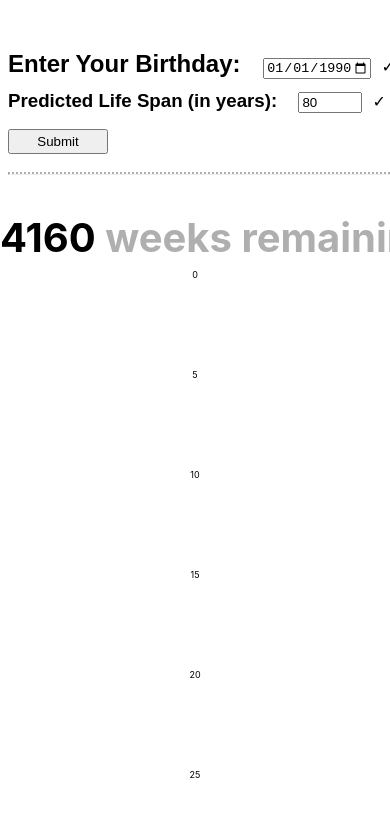
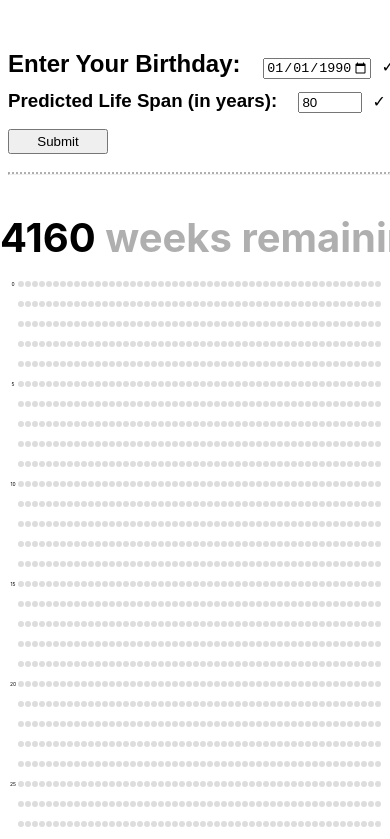
Before and after one commit to chadohta/weeks-remaining, a React (Create React App) app: page / in a window 390 px wide. Shown: the top 839 px of the page. Built offline with nearby package versions, Linux system fonts and the light colour scheme.

Commit message:
minor updates for mobile

```diff
--- a/src/pages/Home.jsx
+++ b/src/pages/Home.jsx
@@ -151,7 +151,7 @@ class Home extends Component {
         const { grid, labels, weeksRemaining } = this.state;
 
         return (
-            <div>
+            <div id="home">
                 <div className="input-container">
                     <div>
                         <label for="bday"> <h2> Enter Your Birthday: </h2> </label>
--- a/src/styles/GridNode.css
+++ b/src/styles/GridNode.css
@@ -44,3 +44,11 @@
         background-color: rgba(100, 100, 100, 0.75);
     }
 }
+
+@media screen and (max-width: 500px) {
+    .node {
+        width: 6px;
+        height: 6px;
+        margin: 0.5px;
+    }
+}
--- a/src/styles/Home.css
+++ b/src/styles/Home.css
@@ -1,5 +1,14 @@
+#home {
+    width: 100%;
+    margin: auto;
+}
+
+.container {
+    margin: auto;
+}
+
 .grid {
-    margin: 10px 0 40px 0;
+    margin: 10px auto 40px auto;
     display: inline-block;
 }
 
@@ -74,3 +83,9 @@ hr {
     border-top: 2px dotted rgb(175, 175, 175);
     margin: 8px;
 }
+
+@media screen and (max-width: 500px) {
+    hr {
+        width: 380px;
+    }
+}
--- a/src/styles/LabelNode.css
+++ b/src/styles/LabelNode.css
@@ -12,3 +12,12 @@
 .label-hide {
     visibility: hidden;
 }
+
+@media screen and (max-width: 500px) {
+    .label-node {
+        width: 8px;
+        height: 6px;
+        margin: 0.5px;
+        font-size: 5px;
+    }
+}
```
Also changed, not shown: 1 other file (tests, documents, lock files or other folders).
